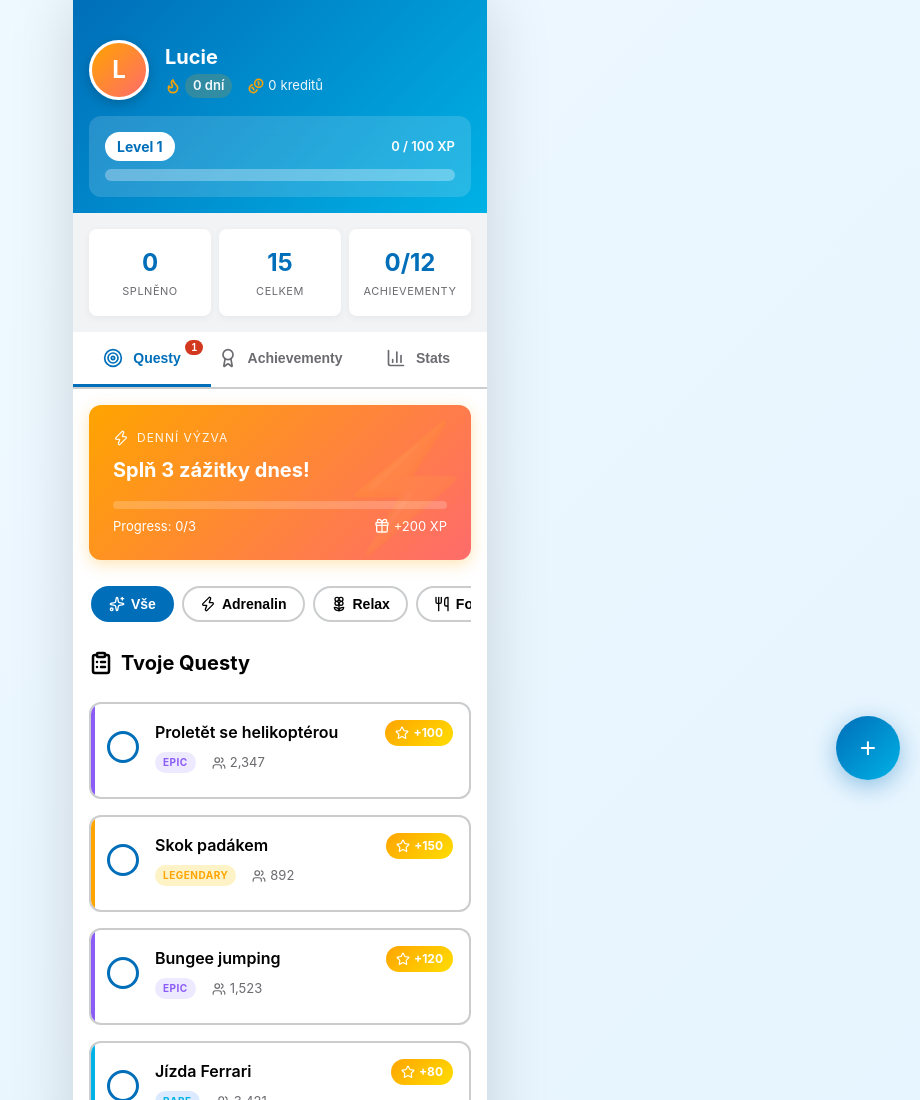
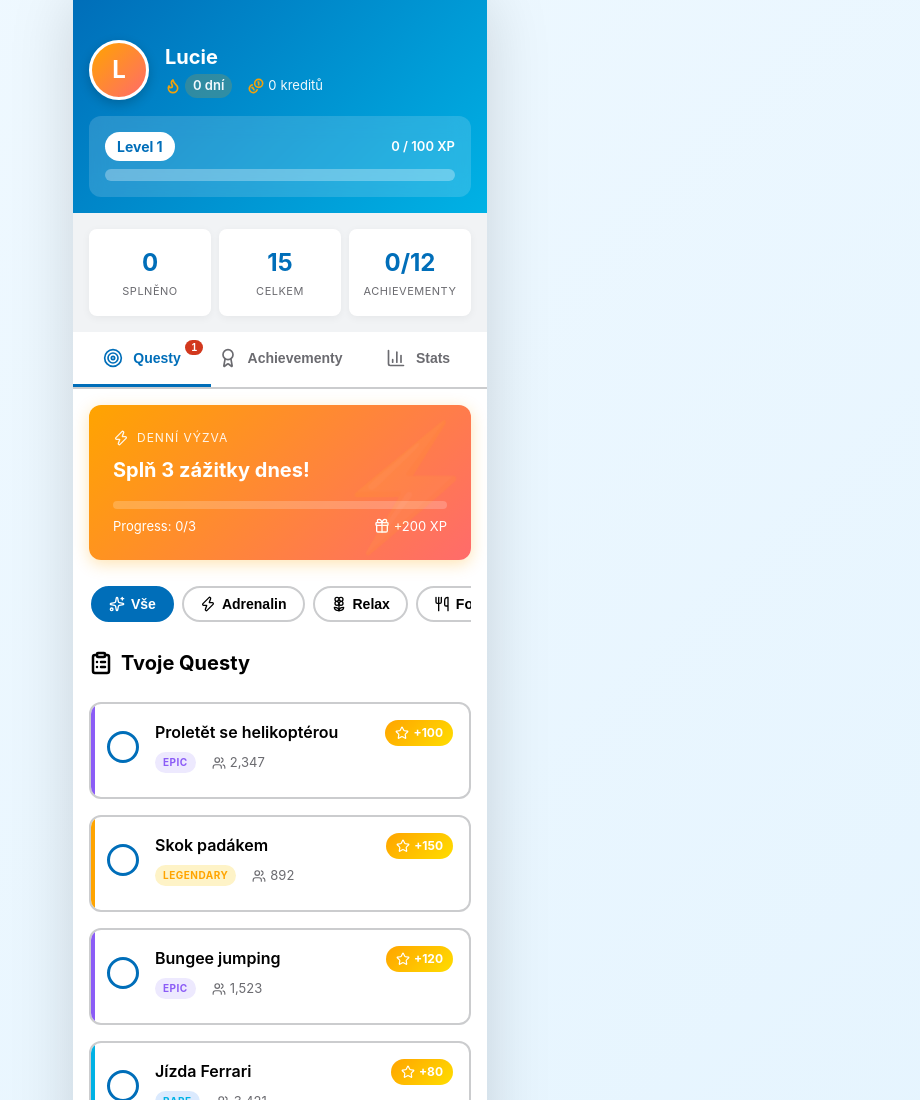
Before and after one commit to michalstrnadel/checklist-slevomat, a plain HTML site: page index.html in a window 1280 px wide. Shown: the top 1100 px of the page, without its empty margins (360-1280 px from the left). Drawn offline with nearby package versions, Linux system fonts and the light colour scheme.

Commit message:
Remove floating action button
Co-Authored-By: Claude Sonnet 4.5 <noreply@anthropic.com>

```diff
--- a/index.html
+++ b/index.html
@@ -592,34 +592,6 @@
             z-index: 9999;
         }
 
-        /* Floating Action Button */
-        .fab {
-            position: fixed;
-            bottom: 20px;
-            right: 20px;
-            width: 64px;
-            height: 64px;
-            background: linear-gradient(135deg, var(--color-primary), var(--color-info));
-            border-radius: var(--radius-full);
-            border: none;
-            color: white;
-            font-size: 28px;
-            cursor: pointer;
-            box-shadow: 0 6px 24px rgba(0, 110, 185, 0.4);
-            transition: all 0.3s;
-            display: flex;
-            align-items: center;
-            justify-content: center;
-            z-index: 100;
-        }
-
-        .fab:hover {
-            transform: scale(1.1) rotate(90deg);
-        }
-
-        .fab:active {
-            transform: scale(0.95);
-        }
 
         /* Level Up Modal */
         .modal {
@@ -880,9 +852,6 @@
                 <div id="statsContent"></div>
             </div>
         </div>
-
-        <!-- Floating Action Button -->
-        <button class="fab" onclick="showAddQuest()">+</button>
 
         <!-- Confetti Canvas -->
         <canvas id="confetti"></canvas>
```
